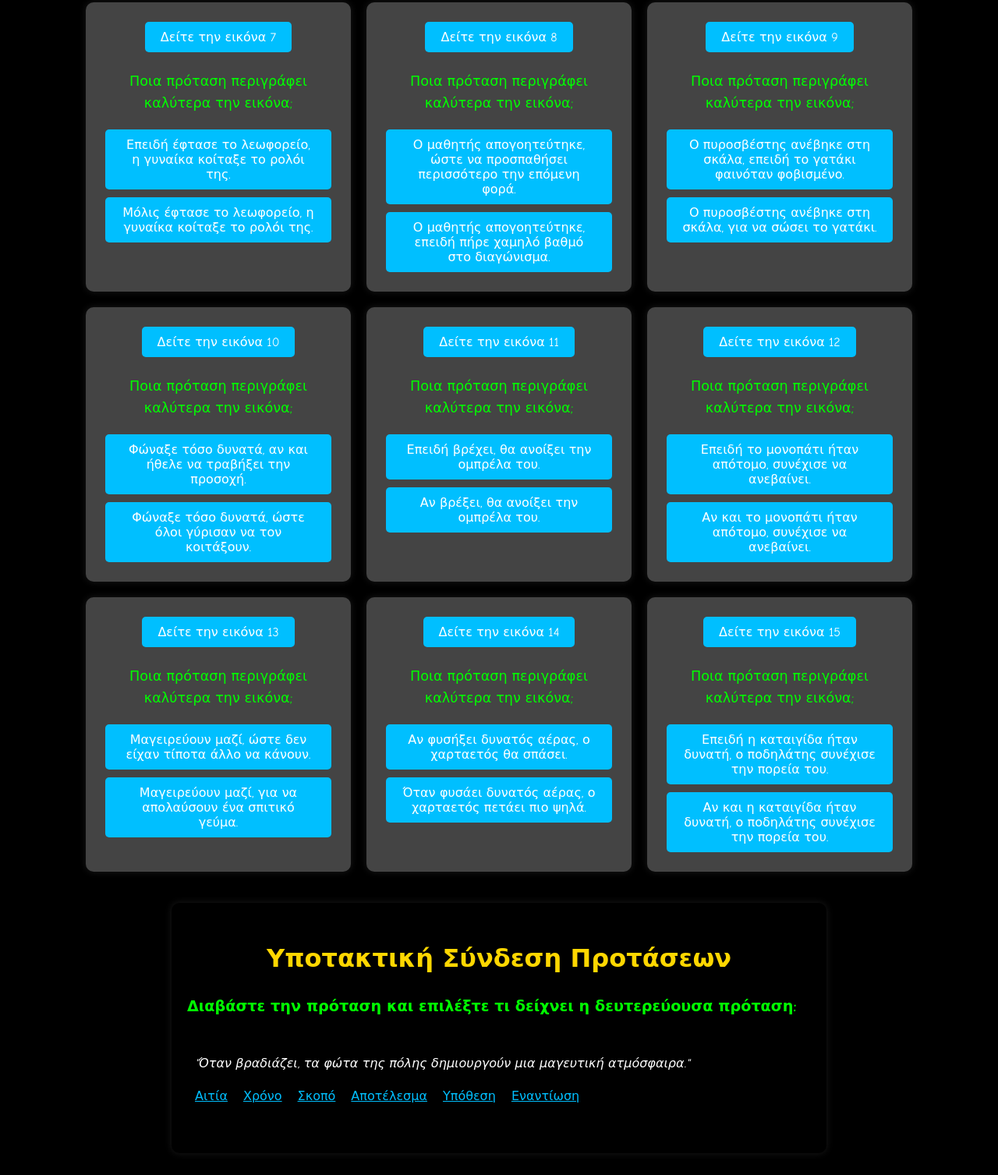
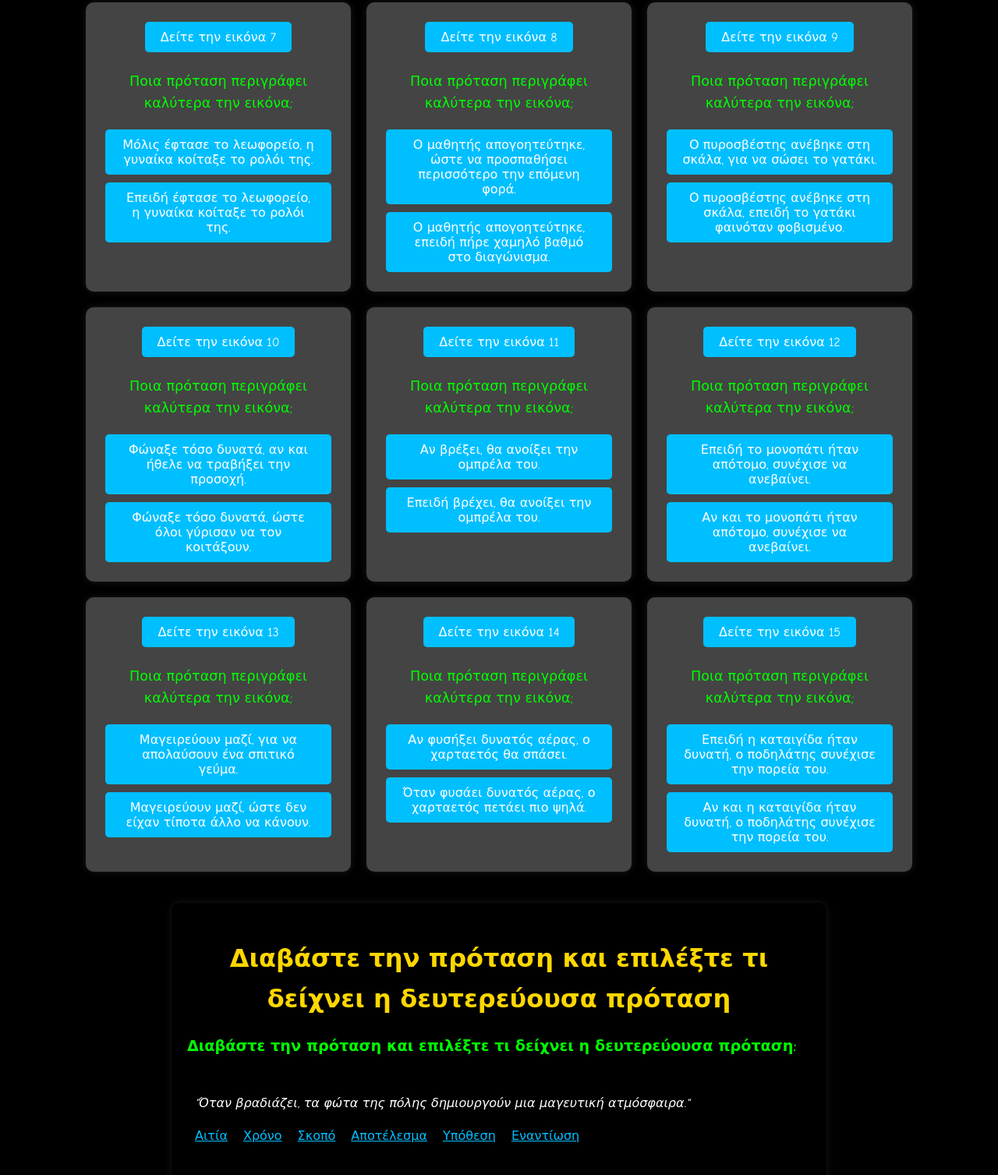
Before and after one commit to pdomvros/subordinate-clauses-a, a plain HTML site: page index.html in a window 1280 px wide. Shown: the part 1003-2510 px from the top of the page at 78% size. Drawn offline with Linux system fonts and the light colour scheme.

Commit message:
Update index.html

```diff
--- a/index.html
+++ b/index.html
@@ -141,8 +141,8 @@
             <div class="question">
                 <button onclick="openImage(1)">Δείτε την εικόνα 1</button>
                 <p>Ποια πρόταση περιγράφει καλύτερα την εικόνα;</p>
+                <button onclick="checkAnswer(this, true)">Όταν κατηφορίζεις την Άγιας Σοφίας, έχεις όλη την πόλη μπροστά σου.</button>
                 <button onclick="checkAnswer(this, false)">Αν κατηφορίσεις την Άγιας Σοφίας, θα δεις την πόλη να κοιμάται.</button>
-                <button onclick="checkAnswer(this, true)">Όταν κατηφορίζεις την Άγιας Σοφίας, έχεις όλη την πόλη μπροστά σου.</button>
             </div>
             <div class="question">
                 <button onclick="openImage(2)">Δείτε την εικόνα 2</button>
@@ -153,8 +153,8 @@
             <div class="question">
                 <button onclick="openImage(3)">Δείτε την εικόνα 3</button>
                 <p>Ποια πρόταση περιγράφει καλύτερα την εικόνα;</p>
+                <button onclick="checkAnswer(this, true)">Διάβαζε όλη τη νύχτα, για να προετοιμαστεί για τις εξετάσεις.</button>
                 <button onclick="checkAnswer(this, false)">Διάβαζε όλη τη νύχτα, επειδή βρήκε ένα ενδιαφέρον βιβλίο.</button>
-                <button onclick="checkAnswer(this, true)">Διάβαζε όλη τη νύχτα, για να προετοιμαστεί για τις εξετάσεις.</button>
             </div>
             <div class="question">
                 <button onclick="openImage(4)">Δείτε την εικόνα 4</button>
@@ -165,8 +165,8 @@
             <div class="question">
                 <button onclick="openImage(5)">Δείτε την εικόνα 5</button>
                 <p>Ποια πρόταση περιγράφει καλύτερα την εικόνα;</p>
+                <button onclick="checkAnswer(this, true)">Αν έχει καλό καιρό, θα κάνουμε πικνίκ στο πάρκο.</button>
                 <button onclick="checkAnswer(this, false)">Έχει καλό καιρό, ωστόσο θα κάνουμε πικνίκ στο πάρκο.</button>
-                <button onclick="checkAnswer(this, true)">Αν έχει καλό καιρό, θα κάνουμε πικνίκ στο πάρκο.</button>
             </div>
             <div class="question">
                 <button onclick="openImage(6)">Δείτε την εικόνα 6</button>
@@ -177,8 +177,8 @@
             <div class="question">
                 <button onclick="openImage(7)">Δείτε την εικόνα 7</button>
                 <p>Ποια πρόταση περιγράφει καλύτερα την εικόνα;</p>
+                <button onclick="checkAnswer(this, true)">Μόλις έφτασε το λεωφορείο, η γυναίκα κοίταξε το ρολόι της.</button>
                 <button onclick="checkAnswer(this, false)">Επειδή έφτασε το λεωφορείο, η γυναίκα κοίταξε το ρολόι της.</button>
-                <button onclick="checkAnswer(this, true)">Μόλις έφτασε το λεωφορείο, η γυναίκα κοίταξε το ρολόι της.</button>
             </div>
             <div class="question">
                 <button onclick="openImage(8)">Δείτε την εικόνα 8</button>
@@ -189,8 +189,8 @@
             <div class="question">
                 <button onclick="openImage(9)">Δείτε την εικόνα 9</button>
                 <p>Ποια πρόταση περιγράφει καλύτερα την εικόνα;</p>
+                <button onclick="checkAnswer(this, true)">Ο πυροσβέστης ανέβηκε στη σκάλα, για να σώσει το γατάκι.</button>
                 <button onclick="checkAnswer(this, false)">Ο πυροσβέστης ανέβηκε στη σκάλα, επειδή το γατάκι φαινόταν φοβισμένο.</button>
-                <button onclick="checkAnswer(this, true)">Ο πυροσβέστης ανέβηκε στη σκάλα, για να σώσει το γατάκι.</button>
             </div>
             <div class="question">
                 <button onclick="openImage(10)">Δείτε την εικόνα 10</button>
@@ -201,8 +201,8 @@
             <div class="question">
                 <button onclick="openImage(11)">Δείτε την εικόνα 11</button>
                 <p>Ποια πρόταση περιγράφει καλύτερα την εικόνα;</p>
+                <button onclick="checkAnswer(this, true)">Αν βρέξει, θα ανοίξει την ομπρέλα του.</button>
                 <button onclick="checkAnswer(this, false)">Επειδή βρέχει, θα ανοίξει την ομπρέλα του.</button>
-                <button onclick="checkAnswer(this, true)">Αν βρέξει, θα ανοίξει την ομπρέλα του.</button>
             </div>
             <div class="question">
                 <button onclick="openImage(12)">Δείτε την εικόνα 12</button>
@@ -213,8 +213,8 @@
             <div class="question">
                 <button onclick="openImage(13)">Δείτε την εικόνα 13</button>
                 <p>Ποια πρόταση περιγράφει καλύτερα την εικόνα;</p>
+                <button onclick="checkAnswer(this, true)">Μαγειρεύουν μαζί, για να απολαύσουν ένα σπιτικό γεύμα.</button>
                 <button onclick="checkAnswer(this, false)">Μαγειρεύουν μαζί, ώστε δεν είχαν τίποτα άλλο να κάνουν.</button>
-                <button onclick="checkAnswer(this, true)">Μαγειρεύουν μαζί, για να απολαύσουν ένα σπιτικό γεύμα.</button>
             </div>
             <div class="question">
                 <button onclick="openImage(14)">Δείτε την εικόνα 14</button>
@@ -232,7 +232,7 @@
     </section>
 
     <div class="container">
-        <h2>Υποτακτική Σύνδεση Προτάσεων</h2>
+        <h2>Διαβάστε την πρόταση και επιλέξτε τι δείχνει η δευτερεύουσα πρόταση</h2>
         <div class="instruction">
             Διαβάστε την πρόταση και επιλέξτε τι δείχνει η δευτερεύουσα πρόταση:
         </div>
```
